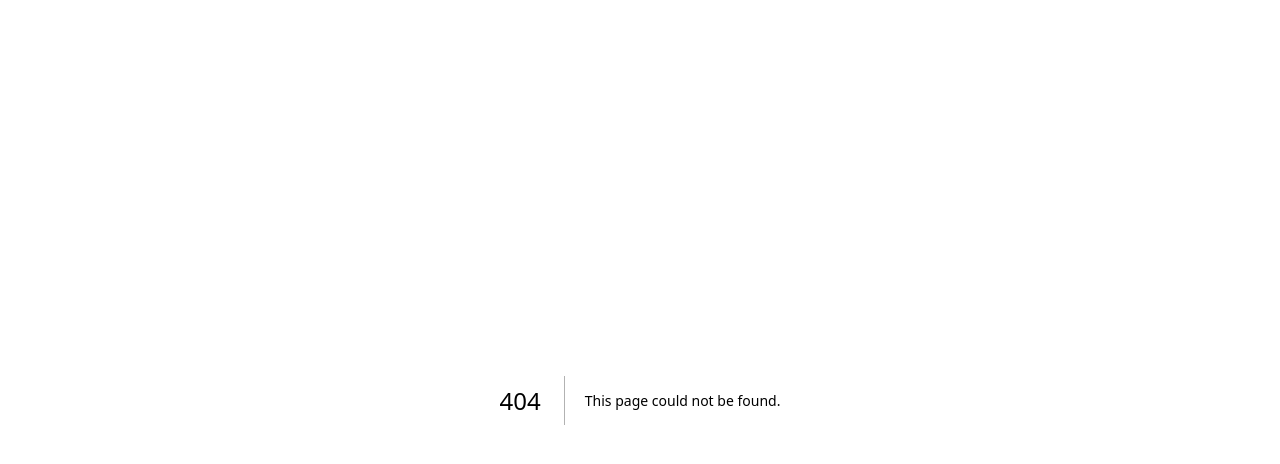
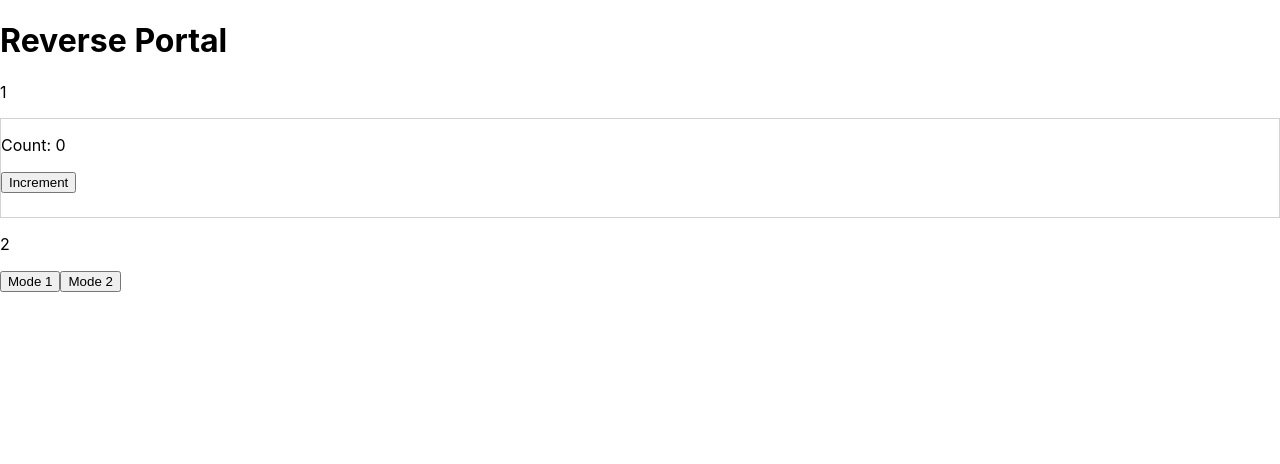
Before and after one commit to bubble0601/debug, a Next.js app: page /reverse in a window 1280 px wide. Before the commit this address had no page. Shown: the top 464 px of the page. Built offline with nearby package versions, Linux system fonts and the light colour scheme.

Commit message:
reverse-portal

```diff
--- /dev/null
+++ b/components/reverse-portal.tsx
@@ -0,0 +1,147 @@
+// https://github.com/httptoolkit/react-reverse-portal
+
+import {
+  Children,
+  cloneElement,
+  isValidElement,
+  useEffect,
+  useRef,
+  useState,
+} from "react";
+import * as ReactDOM from "react-dom";
+import { usePrevious } from "../common/lifecycle";
+
+type Options = {
+  attributes: { [key: string]: string };
+};
+
+type Component<P> = React.Component<P> | React.ComponentType<P>;
+
+type ComponentProps<C extends Component<any>> = C extends Component<infer P>
+  ? P
+  : never;
+
+interface PortalNodeBase<C extends Component<any>> {
+  // Used by the out portal to send props back to the real element
+  // Hooked by InPortal to become a state update (and thus rerender)
+  setPortalProps(p: ComponentProps<C>): void;
+  // Used to track props set before the InPortal hooks setPortalProps
+  getInitialPortalProps(): ComponentProps<C>;
+  // Move the node from wherever it is, to this parent, replacing the placeholder
+  mount(newParent: Node, placeholder: Node): void;
+  // If mounted, unmount the node and put the initial placeholder back
+  // If an expected placeholder is provided, only unmount if that's still that was the
+  // latest placeholder we replaced. This avoids some race conditions.
+  unmount(expectedPlaceholder?: Node): void;
+}
+export interface HtmlPortalNode<C extends Component<any> = Component<any>>
+  extends PortalNodeBase<C> {
+  element: HTMLElement;
+}
+
+// This is the internal implementation: the public entry points set elementType to an appropriate value
+export const createPortalNode = <C extends Component<any>>(
+  options?: Options
+): HtmlPortalNode<C> => {
+  let initialProps = {} as ComponentProps<C>;
+
+  let parent: Node | undefined;
+  let lastPlaceholder: Node | undefined;
+
+  const element = document.createElement("div");
+
+  if (options && typeof options === "object") {
+    for (const [key, value] of Object.entries(options.attributes)) {
+      element.setAttribute(key, value);
+    }
+  }
+
+  const portalNode: HtmlPortalNode<C> = {
+    element,
+    setPortalProps: (props: ComponentProps<C>) => {
+      initialProps = props;
+    },
+    getInitialPortalProps: () => {
+      return initialProps;
+    },
+    mount: (newParent: HTMLElement, newPlaceholder: HTMLElement) => {
+      if (newPlaceholder === lastPlaceholder) {
+        // Already mounted - noop.
+        return;
+      }
+      portalNode.unmount();
+
+      // To support SVG and other non-html elements, the portalNode's elementType needs to match
+      // the elementType it's being rendered into
+      // if (newParent !== parent) {
+      //     if (!validateElementType(newParent)) {
+      //         throw new Error(`Invalid element type for portal: "${elementType}" portalNodes must be used with ${elementType} elements, but OutPortal is within <${newParent.tagName}>.`);
+      //     }
+      // }
+
+      newParent.replaceChild(portalNode.element, newPlaceholder);
+
+      parent = newParent;
+      lastPlaceholder = newPlaceholder;
+    },
+    unmount: (expectedPlaceholder?: Node) => {
+      if (expectedPlaceholder && expectedPlaceholder !== lastPlaceholder) {
+        // Skip unmounts for placeholders that aren't currently mounted
+        // They will have been automatically unmounted already by a subsequent mount()
+        return;
+      }
+
+      if (parent && lastPlaceholder) {
+        parent.replaceChild(lastPlaceholder, portalNode.element);
+
+        parent = undefined;
+        lastPlaceholder = undefined;
+      }
+    },
+  } as HtmlPortalNode<C>;
+
+  return portalNode;
+};
+
+interface InPortalProps {
+  node: HtmlPortalNode;
+  children: React.ReactNode;
+}
+
+export const InPortal = ({ node, children }: InPortalProps) => {
+  const [nodeProps, setNodeProps] = useState(node.getInitialPortalProps());
+  node.setPortalProps = setNodeProps;
+
+  return ReactDOM.createPortal(
+    Children.map(children, (child) => {
+      if (!isValidElement(child)) return child;
+      return cloneElement(child, nodeProps);
+    }),
+    node.element
+  );
+};
+
+type OutPortalProps<C extends Component<any>> = {
+  node: HtmlPortalNode<C>;
+} & Partial<ComponentProps<C>>;
+
+export const OutPortal = <C extends Component<any>>({
+  node,
+  ...props
+}: OutPortalProps<C>) => {
+  const placeholderNode = useRef<HTMLDivElement>(null);
+
+  useEffect(() => {
+    const placeholder = placeholderNode.current!;
+    const parent = placeholder.parentNode!;
+    node.mount(parent, placeholder);
+    node.setPortalProps(props as ComponentProps<C>);
+
+    return () => {
+      node.unmount(placeholder);
+      node.setPortalProps({} as ComponentProps<C>);
+    };
+  }, [node]);
+
+  return <div ref={placeholderNode} />;
+};
--- /dev/null
+++ b/pages/reverse/index.tsx
@@ -0,0 +1,61 @@
+import { useState, useSyncExternalStore } from "react";
+import {
+  createPortalNode,
+  InPortal,
+  OutPortal,
+} from "../../components/reverse-portal";
+
+const Counter = () => {
+  const [count, setCount] = useState(0);
+
+  return (
+    <div>
+      <p>Count: {count}</p>
+      <button onClick={() => setCount((c) => c + 1)}>Increment</button>
+    </div>
+  );
+};
+
+const Content = () => {
+  const [portalNode] = useState(() => createPortalNode());
+  const [mode, setMode] = useState<1 | 2>(1);
+
+  return (
+    <>
+      <InPortal node={portalNode}>
+        <Counter />
+      </InPortal>
+      <div>
+        <p>1</p>
+        {mode === 1 && (
+          <div style={{ minHeight: "100px", border: "1px solid lightgray" }}>
+            <OutPortal node={portalNode} />
+          </div>
+        )}
+        <p>2</p>
+        {mode === 2 && (
+          <div style={{ minHeight: "100px", border: "1px solid lightblue" }}>
+            <OutPortal node={portalNode} />
+          </div>
+        )}
+        <button onClick={() => setMode(1)}>Mode 1</button>
+        <button onClick={() => setMode(2)}>Mode 2</button>
+      </div>
+    </>
+  );
+};
+
+export default function Page() {
+  const isServer = useSyncExternalStore(
+    () => () => {},
+    () => false,
+    () => true
+  );
+
+  return (
+    <div>
+      <h1>Reverse Portal</h1>
+      {!isServer && <Content />}
+    </div>
+  );
+}
```
